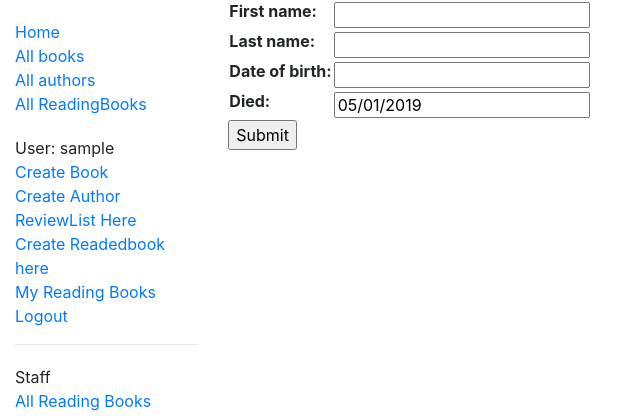
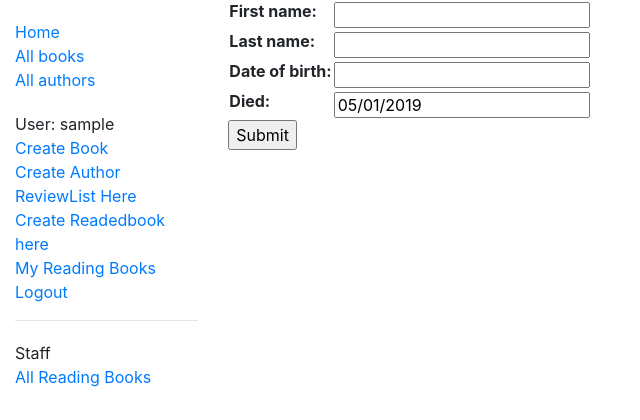
Before and after one commit to IBRAHIM-kd/Ib-Catalog, a Django app: page /catalog/author/create/ in a window 1280 px wide. Shown: the top 420 px of the page, without its empty margins (0-640 px from the left). Run offline with Django 3.2, Linux system fonts and the light colour scheme; the visitor is signed in with stand-in values (Sample User, id 1); some libraries are stand-ins or nearby versions.

Commit message:
Update base_generic.html

```diff
--- a/catalog/templates/base_generic.html
+++ b/catalog/templates/base_generic.html
@@ -24,7 +24,6 @@
     <li><a href="{% url 'index' %}">Home</a></li>
     <li><a href="{% url 'books' %}">All books</a></li>
     <li><a href="{% url 'authors' %}">All authors</a></li>
-	<li><a href="{% url 'readedbooks' %}">All ReadingBooks</a></li>
   </ul>
 
   <ul class="sidebar-nav">
```
